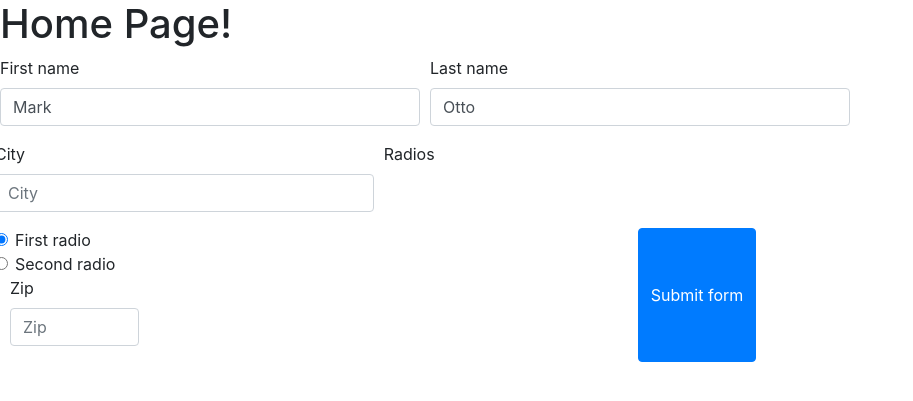
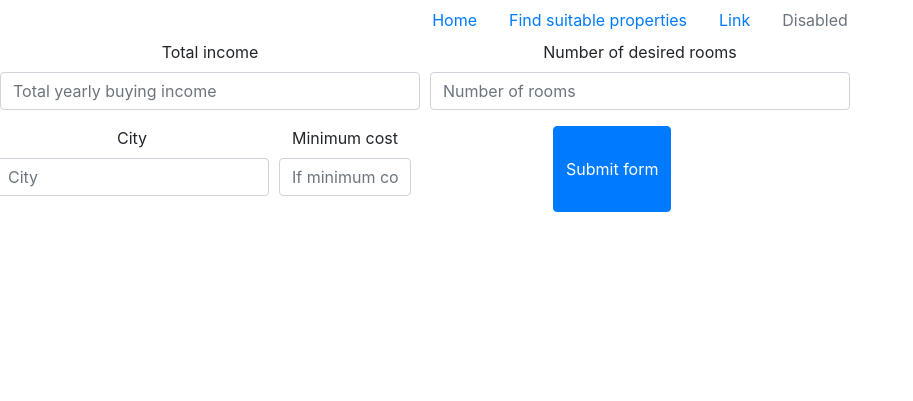
Before and after one commit to aaronk123/Final-Year-Project, a Flask app: page /application in a window 1280 px wide. Shown: the top 401 px of the page, without its empty margins (0-913 px from the left). Run offline with Flask 2, Linux system fonts and the light colour scheme; some libraries are stand-ins or nearby versions.

Commit message:
Updated html pages

```diff
--- a/templates/application.html
+++ b/templates/application.html
@@ -2,22 +2,29 @@
 {% block title %}{% endblock %}
 
 {% block content %}
-<form class="needs-validation" novalidate>
+<style type="text/css">
+	form{
+		text-align: center;
+	}
+</style>
+<form class="needs-validation" novalidate width="200" >
 	<div class="form-row">
 	  <div class="col-md-4 mb-3">
-		<label for="validationTooltip01">First name</label>
-		<input type="text" class="form-control" id="validationTooltip01" placeholder="First name" value="Mark" required>
+		<label for="validationTooltip01">Total income</label>
+		<input type="text" class="form-control" id="validationTooltip01" placeholder="Total yearly buying income" value="" required>
 		<div class="valid-tooltip">
 		  Looks good!
 		</div>
 	  </div>
+
 	  <div class="col-md-4 mb-3">
-		<label for="validationTooltip02">Last name</label>
-		<input type="text" class="form-control" id="validationTooltip02" placeholder="Last name" value="Otto" required>
+		<label for="validationTooltip02">Number of desired rooms</label>
+		<input type="text" class="form-control" id="validationTooltip02" placeholder="Number of rooms" value="" required>
 		<div class="valid-tooltip">
 		  Looks good!
 		</div>
 	  </div>
+
 	<div class="form-row">
 	  <div class="col-md-6 mb-3">
 		<label for="validationTooltip03">City</label>
@@ -26,23 +33,10 @@
 		  Please provide a valid city.
 		</div>
 	  </div>
-	  <legend class="col-form-label col-sm-2 pt-0">Radios</legend>
-      <div class="col-sm-10">
-        <div class="form-check">
-          <input class="form-check-input" type="radio" name="gridRadios" id="gridRadios1" value="option1" checked>
-          <label class="form-check-label" for="gridRadios1">
-            First radio
-          </label>
-        </div>
-        <div class="form-check">
-          <input class="form-check-input" type="radio" name="gridRadios" id="gridRadios2" value="option2">
-          <label class="form-check-label" for="gridRadios2">
-            Second radio
-          </label>
-        </div>
+
 	  <div class="col-md-3 mb-3">
-		<label for="validationTooltip05">Zip</label>
-		<input type="text" class="form-control" id="validationTooltip05" placeholder="Zip" required>
+		<label for="validationTooltip05">Minimum cost</label>
+		<input type="text" class="form-control" id="validationTooltip05" placeholder="If minimum cost is not required enter 0" required>
 		<div class="invalid-tooltip">
 		  Please provide a valid zip.
 		</div>
@@ -51,5 +45,3 @@
 	<button class="btn btn-primary" type="submit">Submit form</button>
   </form>
 {% endblock %}
-
-<! https://www.techwithtim.net/tutorials/flask/adding-bootstrap/ >
--- a/templates/base.html
+++ b/templates/base.html
@@ -1,13 +1,28 @@
 <!doctype html>
 <html>
+
     <head>
         <link rel="stylesheet" href="https://cdn.jsdelivr.net/npm/bootstrap@4.3.1/dist/css/bootstrap.min.css"
         integrity="sha384-ggOyR0iXCbMQv3Xipma34MD+dH/1fQ784/j6cY/iJTQUOhcWr7x9JvoRxT2MZw1T" crossorigin="anonymous">
         <title>{% block title %}{% endblock %}</title>
     </head>
     <body>
-        <h1>Home Page!</h1>
+        <ul class="nav justify-content-center">
+            <li class="nav-item">
+            <a class="nav-link active" href="index">Home</a>
+            </li>
+            <li class="nav-item">
+            <a class="nav-link" href="application">Find suitable properties</a>
+            </li>
+            <li class="nav-item">
+            <a class="nav-link" href="#">Link</a>
+            </li>
+            <li class="nav-item">
+            <a class="nav-link disabled" href="#" tabindex="-1" aria-disabled="true">Disabled</a>
+            </li>
+      </ul>
         {% block content %}
+
         {% endblock %}
         <script src="https://code.jquery.com/jquery-3.3.1.slim.min.js" integrity="sha384-q8i/X+965DzO0rT7abK41JStQIAqVgRVzpbzo5smXKp4YfRvH+8abtTE1Pi6jizo" crossorigin="anonymous"></script>
         <script src="https://cdn.jsdelivr.net/npm/popper.js@1.14.7/dist/umd/popper.min.js" integrity="sha384-UO2eT0CpHqdSJQ6hJty5KVphtPhzWj9WO1clHTMGa3JDZwrnQq4sF86dIHNDz0W1" crossorigin="anonymous"></script>
```
Also changed, not shown: templates/index.html (+1 -14 lines).
